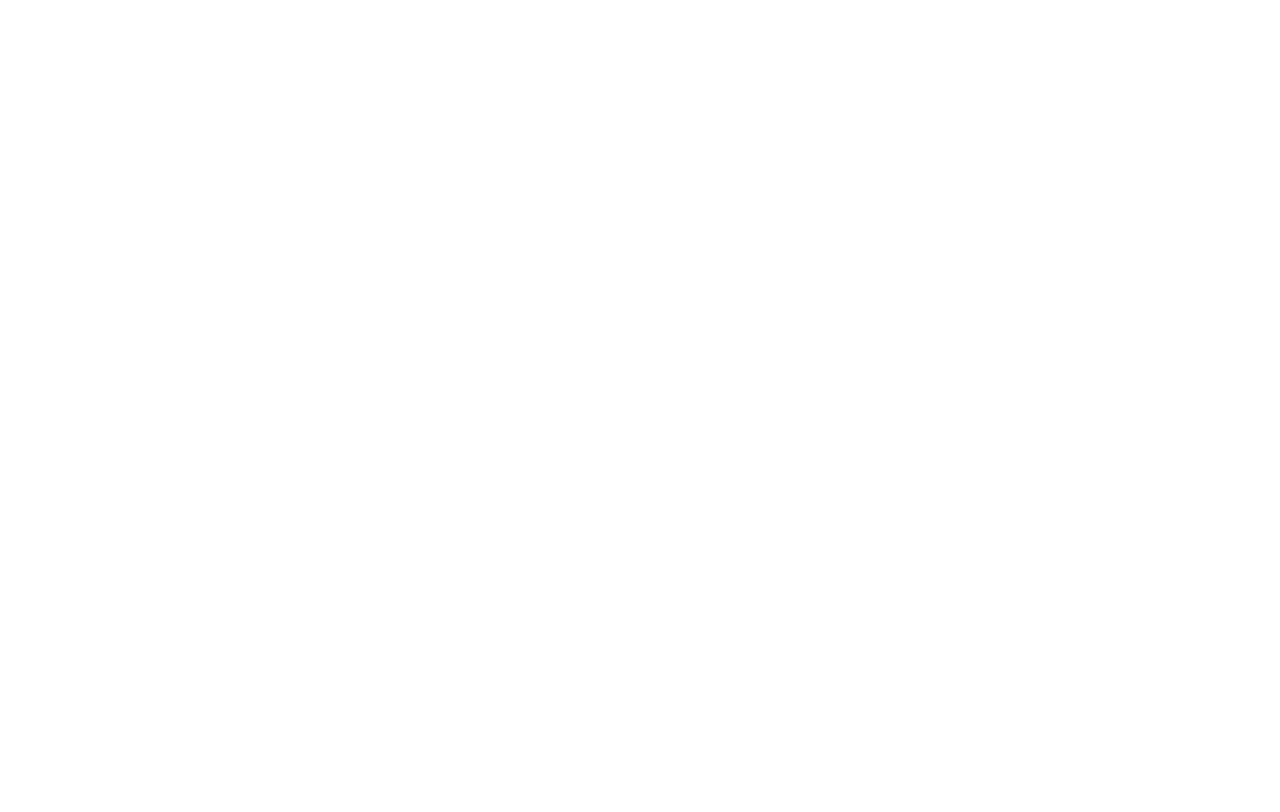
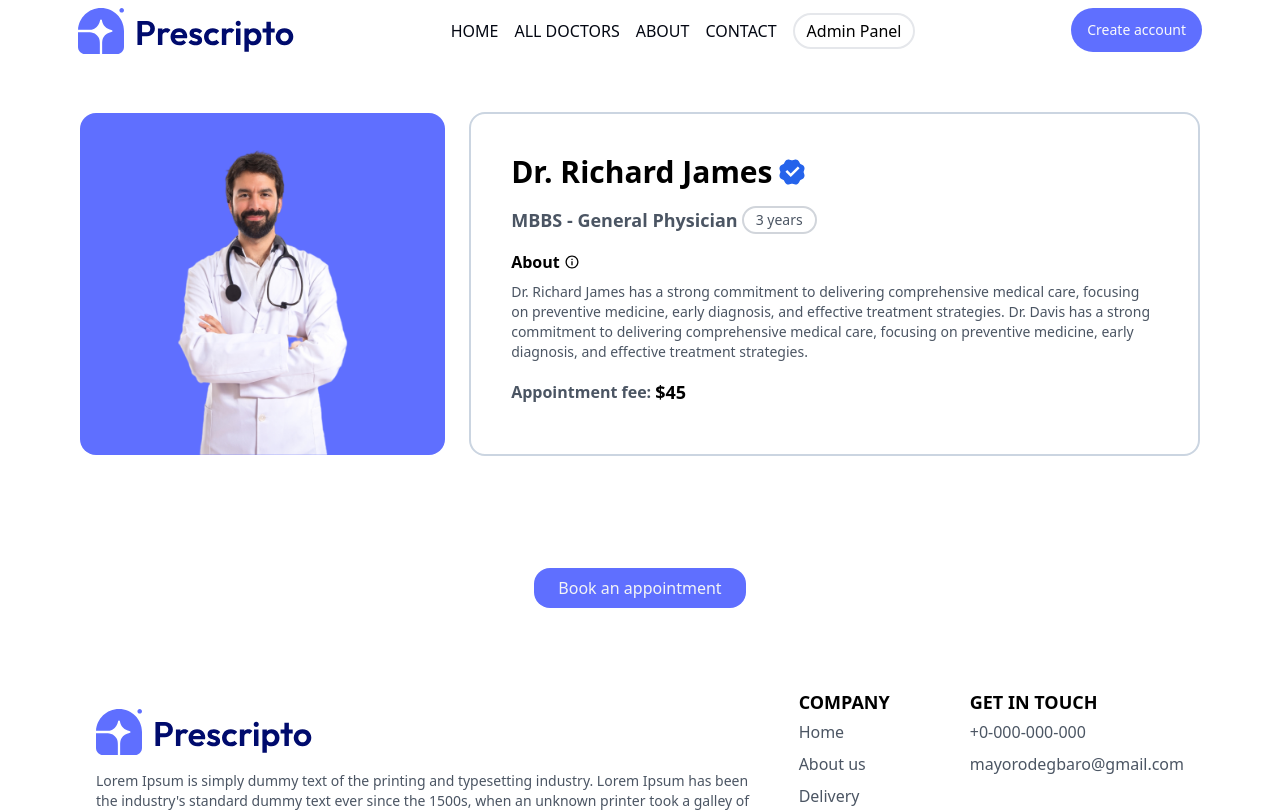
Before and after one commit to king-mayor/Appointment, a React (Vite) app: page /doctor/1 in a window 1280 px wide. Before the commit this address had no page. Shown: the top 812 px of the page. Built offline with nearby package versions, Linux system fonts and the light colour scheme.

Commit message:
id path updated

```diff
--- a/src/App.jsx
+++ b/src/App.jsx
@@ -5,9 +5,11 @@
 import AdminLogin from "./Components/AdminLogin";
 import AllDoctors from "./Components/AllDoctors";
 import Contact from "./Components/Contact";
+import Doctor from "./Components/Doctor";
 import DoctorsLogin from "./Components/DoctorsLogin";
 import Home from "./Components/Home";
 import Login from "./Components/Login";
+import NotFound from "./Components/NotFound";
 
 function App() {
   return (
@@ -23,6 +25,8 @@
             <Route path="/doctorslogin" element={<DoctorsLogin />} />
             <Route path="/adminlogin" element={<AdminLogin />} />
             <Route path="/alldoctors" element={<AllDoctors />} />
+            <Route path="/doctor/:id" element={<Doctor />} />
+            <Route path="/*" element={<NotFound />} />
           </Routes>
         </Router>
       </div>
--- a/src/Components/Appointment.jsx
+++ b/src/Components/Appointment.jsx
@@ -1,4 +1,5 @@
 import React from "react";
+import { Link } from "react-router-dom";
 import appointment from "../assets/appointment_img.png";
 const Appointment = () => {
   return (
@@ -8,9 +9,11 @@
           <h2 className="lg:text-5xl md:text-3xl text-2xl text-white py-4">
             Book Appointment With 100+ Trusted Doctors
           </h2>
-          <button className="bg-[white] text-gray-600 rounded-3xl cursor-pointer py-4 px-10">
-            Create account
-          </button>
+          <Link to="/account">
+            <button className="bg-[white] text-gray-600 rounded-3xl cursor-pointer py-4 px-10">
+              Create account
+            </button>
+          </Link>
         </div>
         <div className="2nd w-2/3 md:flex hidden">
           <img src={appointment} alt="#" />
--- /dev/null
+++ b/src/Components/Doctor.jsx
@@ -0,0 +1,82 @@
+import React from "react";
+import { Link, useParams } from "react-router-dom";
+import { DoctorData } from "./DoctorsData";
+import Navbar from "./Navbar";
+import { RiVerifiedBadgeFill } from "react-icons/ri";
+import { IoMdInformationCircleOutline } from "react-icons/io";
+import Footer from "./Footer";
+const Doctor = () => {
+  const { id } = useParams();
+  const items = DoctorData.find((item) => item.id == id);
+  return (
+    <div>
+      {/* Navbar */}
+      <div>
+        <Navbar />
+      </div>
+      <div className="py-28 flex lg:flex-row flex-col  justify-center items-center gap-6 lg:mx-20 mx-10">
+        <div className="1st bg-primary px-4 pt-2 rounded-2xl lg:w-1/3 w-full flex justify-center">
+          <img src={items.img} alt="#doctor" />
+        </div>
+        <div className="2nd lg:w-2/3 w-full border-2 border-slate-300 rounded-2xl p-10">
+          <div className="flex items-center gap-1">
+            <div>
+              <h2 className="lg:text-3xl text-2xl font-semibold">
+                {items.name}
+              </h2>
+            </div>
+            <div className="lg:text-3xl text-2xl text-blue-600">
+              <RiVerifiedBadgeFill />
+            </div>
+          </div>
+          <div className="flex gap-1 py-4">
+            <h3 className="lg:text-lg text-md text-gray-600 font-semibold">
+              MBBS - {items.title}
+            </h3>
+            <button className="border-2 border-gray-300 text-gray-600 rounded-2xl px-3 text-sm cursor-pointer outline-none">
+              {items.year}
+            </button>
+          </div>
+          <div className="">
+            <div className="flex items-center gap-1">
+              <h3 className="text-md font-bold">About</h3>
+              <p className="text-black text-md">
+                <IoMdInformationCircleOutline />
+              </p>
+            </div>
+            <div>
+              <p className="lg:text-md text-sm text-gray-600 py-2">
+                {items.name} has a strong commitment to delivering comprehensive
+                medical care, focusing on preventive medicine, early diagnosis,
+                and effective treatment strategies. Dr. Davis has a strong
+                commitment to delivering comprehensive medical care, focusing on
+                preventive medicine, early diagnosis, and effective treatment
+                strategies.
+              </p>
+              <div className="flex items-center gap-1 py-2">
+                <p className="text-gray-600 text-md font-semibold">
+                  Appointment fee:
+                </p>
+                <h3 className="text-lg font-semibold">${items.fee}</h3>
+              </div>
+            </div>
+          </div>
+        </div>
+      </div>
+      {/* {Appointment Button} */}
+      <div className="flex justify-center">
+        <Link to="/account">
+          <button className="bg-primary text-gray-100 text-md cursor-pointer py-2 px-6 rounded-2xl hover:bg-[#4242b8]">
+            Book an appointment
+          </button>
+        </Link>
+      </div>
+      {/* {Footer Section} */}
+      <div>
+        <Footer />
+      </div>
+    </div>
+  );
+};
+
+export default Doctor;
--- a/src/Components/DoctorProfiles.jsx
+++ b/src/Components/DoctorProfiles.jsx
@@ -1,4 +1,5 @@
 import React from "react";
+import { Link } from "react-router-dom";
 import { DoctorData } from "./DoctorsData";
 
 const DoctorProfiles = () => {
@@ -19,11 +20,13 @@
             className="border-2 rounded-xl pb-6 cursor-pointer hover:-translate-y-2 hover:duration-500 w-3/2 lg:mx-0 mx-10"
           >
             <div className="">
+              <Link to={`/doctor/${product.id}`}>
                 <img
                   className="bg-[#e3e7fd] rounded-t-lg w-full"
                   src={product.img}
                   alt="#"
                 />
+              </Link>
             </div>
             <div className="flex justify-center items-center gap-2">
               <p className="w-2 h-2 rounded-full bg-[#09b609]"></p>
@@ -40,9 +43,11 @@
         ))}
       </div>
       <div className="flex justify-center my-6">
+        <Link to="/alldoctors">
           <button className="text-gray-600 bg-[#e3e7fd] rounded-2xl cursor-pointer py-2 px-8">
             more
           </button>
+        </Link>
       </div>
     </div>
   );
--- a/src/Components/DoctorsData.jsx
+++ b/src/Components/DoctorsData.jsx
@@ -20,89 +20,119 @@
     img: doc1,
     name: "Dr. Richard James",
     title: "General Physician",
+    year: "3 years",
+    fee: "45",
   },
   {
     id: 2,
     img: doc2,
     name: "Dr. Emily Larson",
     title: "Gynecologist",
+    year: "5 years",
+    fee: "60",
   },
   {
     id: 3,
     img: doc3,
     name: "Dr. Sarah Patel",
     title: "Dermatologist",
+    year: "4 years",
+    fee: "40",
   },
   {
     id: 4,
     img: doc4,
     name: "Dr. Christoper Lee",
     title: "Pediatrician",
+    year: "5 years",
+    fee: "65",
   },
   {
     id: 5,
     img: doc5,
     name: "Dr. Jennifer Garcia",
     title: "Neurologist",
+    year: "6 years",
+    fee: "70",
   },
   {
     id: 6,
     img: doc6,
     name: "Dr. Andrew Williams",
     title: "Gastroentrologist",
+    year: "4 years",
+    fee: "50",
   },
   {
     id: 7,
     img: doc7,
     name: "Dr. Christopher Davis",
     title: "General Physician",
+    year: "7 years",
+    fee: "75",
   },
   {
     id: 8,
     img: doc8,
     name: "Dr. Timothy White",
     title: "Gynecologist",
+    year: "4 years",
+    fee: "65",
   },
   {
     id: 9,
     img: doc9,
     name: "Dr. Ava Mitchelle",
     title: "Dermatologist",
+    year: "8 years",
+    fee: "75",
   },
   {
     id: 10,
     img: doc10,
     name: "Dr. Jeffrey King",
     title: "Pediatrician",
+    year: "3 years",
+    fee: "50",
   },
   {
     id: 11,
     img: doc11,
     name: "Dr. Zoe Khelly",
     title: "Neurologist",
+    year: "6 years",
+    fee: "72",
   },
   {
     id: 12,
     img: doc12,
     name: "Dr. Patrick Harris",
     title: "Gastroentrologist",
+    year: "5 years",
+    fee: "55",
   },
   {
     id: 13,
     img: doc13,
     name: "Dr. Chloe Evans",
     title: "General Physician",
+    year: "7 years",
+    fee: "76",
   },
   {
     id: 14,
     img: doc14,
     name: "Dr. Ryan Martinez",
     title: "Gynecologist",
+    year: "3 years",
+    fee: "45",
   },
   {
     id: 15,
     img: doc15,
     name: "Dr. Amelia Hill",
     title: "Dermatologist",
+    year: "4 years",
+    fee: "65",
   },
 ];
--- a/src/Components/Header.jsx
+++ b/src/Components/Header.jsx
@@ -24,7 +24,7 @@
               </p>
             </div>
           </div>
-          <button className="text-gray-600 bg-[white] px-6 lg:py-3 py-1 rounded-3xl relative">
+          <button className="text-gray-600 bg-[white] px-6 lg:py-3 py-1 rounded-3xl relative outline-none border-none">
             Book appointment
             <span>
               <FaArrowRight className="absolute right-2 top-3 bottom-3 pl-2" />
--- a/src/Components/Navbar.jsx
+++ b/src/Components/Navbar.jsx
@@ -99,7 +99,7 @@
           </div>
           <div className="lg:flex hidden">
             <Link to="/account">
-              <button className="text-sm px-4 py-3 rounded-3xl font-light bg-primary text-gray-50">
+              <button className="text-sm px-4 py-3 rounded-3xl font-light bg-primary text-gray-50 hover:bg-[#4242b8]">
                 Create account
               </button>
             </Link>
--- /dev/null
+++ b/src/Components/NotFound.jsx
@@ -0,0 +1,23 @@
+import React from "react";
+import { Link } from "react-router-dom";
+import notfound from "../assets/notfound.jpg";
+
+const NotFound = () => {
+  return (
+    <div>
+      <div className="flex flex-col justify-center items-center py-10">
+        <img className="w-53 h-52" src={notfound} alt="#notfound" />
+        <h2 className="text-4xl text-gray-600 font-semibold">
+          PAGE NOT FOUND!
+        </h2>
+        <Link to="/">
+          <button className="bg-primary text-gray-200 cursor-pointer py-2 px-8 border-none outline-none my-6">
+            Home
+          </button>
+        </Link>
+      </div>
+    </div>
+  );
+};
+
+export default NotFound;
```
Also changed, not shown: src/Components/AllDoctors.jsx (+10 -5 lines), src/assets/notfound.jpg (added). Lines whose indentation alone changed are shown as unchanged.
